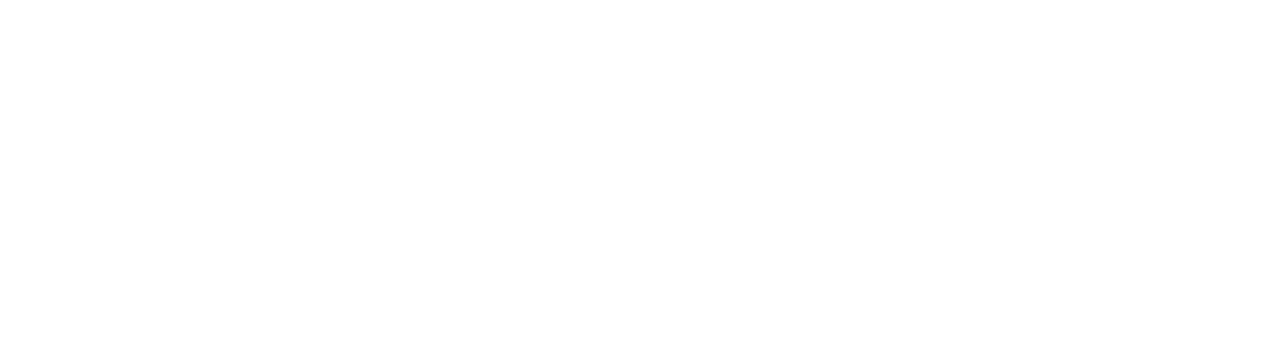
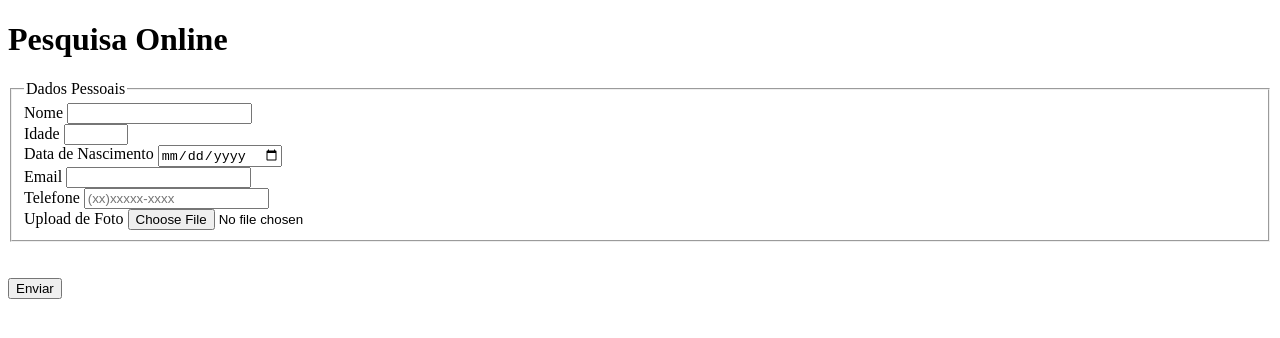
Before and after one commit to xLuanKyrb/Pesquisa-Culturama, a plain HTML site: page index.html in a window 1280 px wide. Drawn offline with Linux system fonts and the light colour scheme.

Commit message:
Cria sessão de dados pessoais

```diff
--- a/index.html
+++ b/index.html
@@ -6,6 +6,38 @@
     <title>Pesquisa de Cultura</title>
 </head>
 <body>
+    <header>
+        <h1>Pesquisa Online</h1>
+    </header>
+
+    <section>
+        <form action="" method="get">
+            <fieldset>
+                <!-- DADOS PESSOAIS -->
+                <legend>Dados Pessoais</legend>
+                <label for="userName">Nome</label>
+                <input type="text" name="userName" required>
+                <br>
+                <label for="userAge">Idade</label>
+                <input type="number" name="userAge" min="12" max="100" required>
+                <br>
+                <label for="birthDate">Data de Nascimento</label>
+                <input type="date" name="birthDate">
+                <br>
+                <label for="userEmail">Email</label>
+                <input type="email" name="userEmail" required>
+                <br>
+                <label for="userPhoneNumber">Telefone</label>
+                <input type="tel" name="userPhoneNumber" pattern="
+                [0-9] {11}" placeholder="(xx)xxxxx-xxxx" required>
+                <br>
+                <label for="userImage">Upload de Foto</label>
+                <input type="file" accept="image/*" name="userImage">
+            </fieldset>
+            <br><br>
+            <button type="submit">Enviar</button>
+        </form>
+    </section>
 
 </body>
 </html>
```
